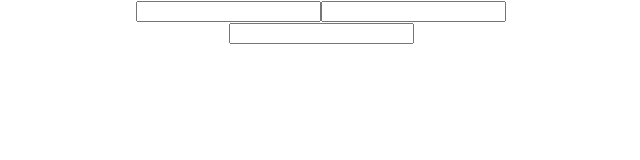
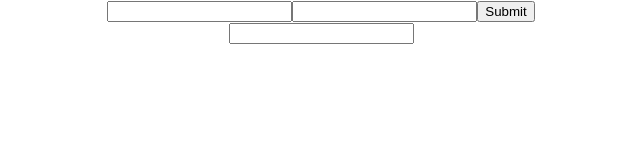
Before and after one commit to Uncle-Solomon/Learning_React, a React (Create React App) app: page / in a window 1280 px wide. Shown: the top 160 px of the page, without its empty margins (319-959 px from the left). Built offline with nearby package versions, Linux system fonts and the light colour scheme.

Commit message:
End of lesson 31 - Form Submission

```diff
--- a/src/components/form.js
+++ b/src/components/form.js
@@ -11,7 +11,7 @@
       firstName: event.target.value,
       myWidth: 100,
     });
-    console.log(this.state.myWidth);
+    // console.log(this.state.myWidth);
   };
 
   handleLastNameChange = (event) => {
@@ -19,10 +19,17 @@
       lastName: event.target.value,
     });
   };
+  handleSubmit = (event) => {
+    event.preventDefault();
+    console.log({
+      fName: this.state.firstName,
+      lName: this.state.lastName,
+    });
+  };
   render() {
     return (
       <div>
-        <form>
+        <form onSubmit={this.handleSubmit}>
           <input
             onChange={this.handleChange}
             type="text"
@@ -34,6 +41,7 @@
             type="text"
             value={this.state.lastName}
           ></input>
+          <button type="submit">Submit</button>
         </form>
       </div>
     );
```
